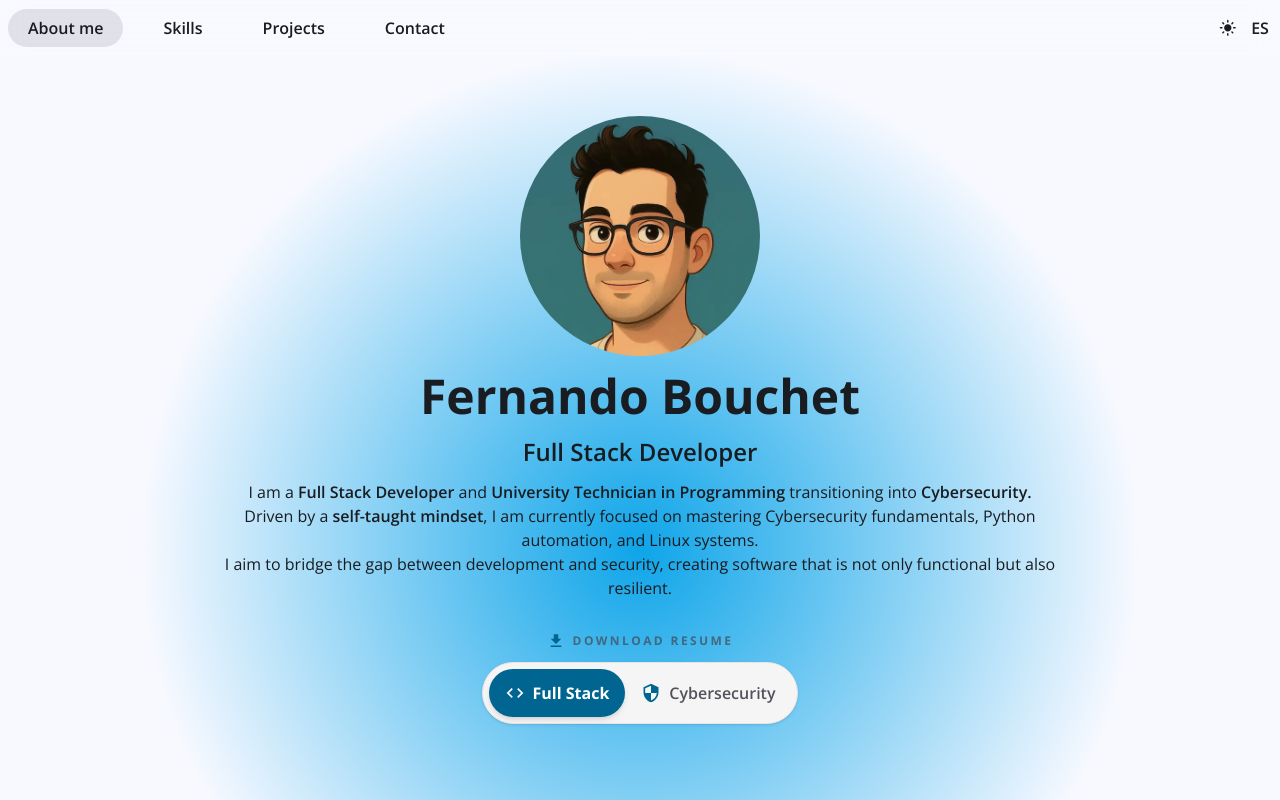
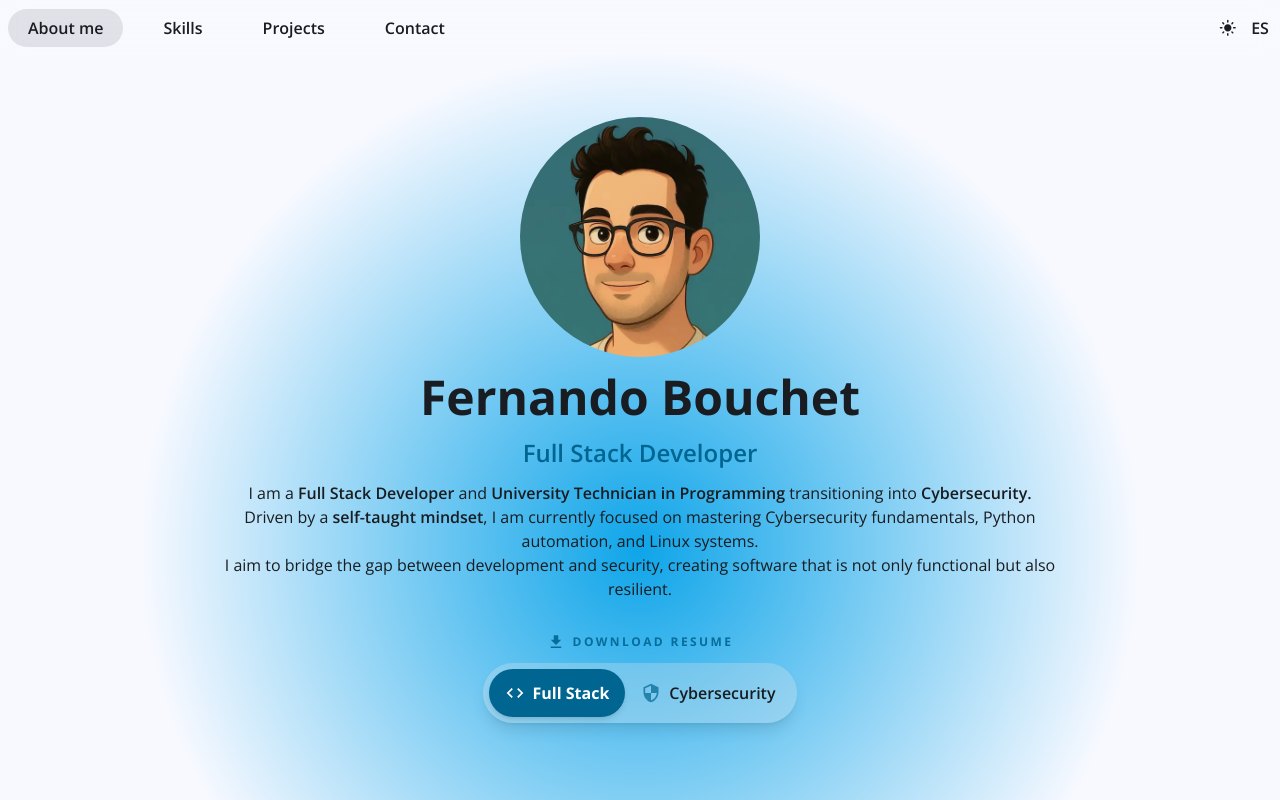
Before and after one commit to fernandobouchet/fernandobouchet.github.io, a Next.js app: page / in a window 1280 px wide. Shown: the top 800 px of the page. Built offline with nearby package versions, Linux system fonts and the light colour scheme.

Commit message:
feat: update 'about' components

```diff
--- a/components/about/get-resume-button.tsx
+++ b/components/about/get-resume-button.tsx
@@ -10,18 +10,17 @@ const GetResumeButton = () => {
   const { texts } = useContext(LanguageContext);
 
   return (
-    <div className="flex flex-col items-center gap-3 mt-4 w-full max-w-md mx-auto">
-      <div className="flex items-center gap-2 text-muted-foreground/70 animate-fade-in">
-        <MdFileDownload className="text-lg text-primary" />
+    <div className="flex flex-col items-center gap-3 mt-4 w-full max-w-md mx-auto z-10 relative font-sans">
+      <div className="flex items-center gap-2 text-primary/90 animate-fade-in">
+        <MdFileDownload className="text-lg" />
         <span className="text-xs uppercase tracking-[0.2em] font-bold">
           {texts.about.resumeButton}
         </span>
       </div>
 
       <div
-        className="flex w-full p-1.5 rounded-full border shadow-sm backdrop-blur-sm
-                      bg-neutral-100 border-neutral-200
-                      dark:bg-white/5 dark:border-white/10"
+        className="flex w-full p-1.5 rounded-full shadow-lg backdrop-blur-md
+                   bg-secondary/30"
       >
         <a
           href={`${RESUME_BASE_URL}${texts.about.resumeLinkSoftwareId}&export=download`}
@@ -30,11 +29,10 @@ const GetResumeButton = () => {
           className="
             flex-1 flex items-center justify-center gap-2 px-4 py-3 rounded-full
             bg-primary text-primary-foreground shadow-md
-            transition-all duration-300 hover:scale-[1.02] active:scale-95
-            group
+            transition-opacity duration-300 hover:opacity-90
           "
         >
-          <MdCode className="text-xl group-hover:-rotate-12 transition-transform" />
+          <MdCode className="text-xl" />
           <span className="font-bold text-sm sm:text-base whitespace-nowrap">
             {texts.about.resumeSoftwareLabel}
           </span>
@@ -47,12 +45,12 @@ const GetResumeButton = () => {
           className="
             flex-1 flex items-center justify-center gap-2 px-4 py-3 rounded-full
             font-semibold text-sm sm:text-base whitespace-nowrap
-            transition-all duration-300 active:scale-95 group
-            text-zinc-600 hover:text-black hover:bg-white
-            dark:text-zinc-400 dark:hover:text-white dark:hover:bg-white/10
+            text-secondary-foreground
+            transition-colors duration-300 group
+            hover:text-primary hover:bg-primary/5
           "
         >
-          <MdSecurity className="text-xl text-primary group-hover:scale-110 transition-transform" />
+          <MdSecurity className="text-xl text-primary/70 group-hover:text-primary transition-colors" />
           <span>{texts.about.resumeCybersecurityLabel}</span>
         </a>
       </div>
--- a/components/about/subtitle-loop.tsx
+++ b/components/about/subtitle-loop.tsx
@@ -10,7 +10,7 @@ const SubtitleLoop = () => {
       {texts.about.subtitles.map((subtitle, index) => (
         <span
           key={index}
-          className="text-lg md:text-2xl text-secondary-foreground font-semibold"
+          className="text-lg md:text-2xl text-primary font-semibold"
         >
           {subtitle}
         </span>
```
